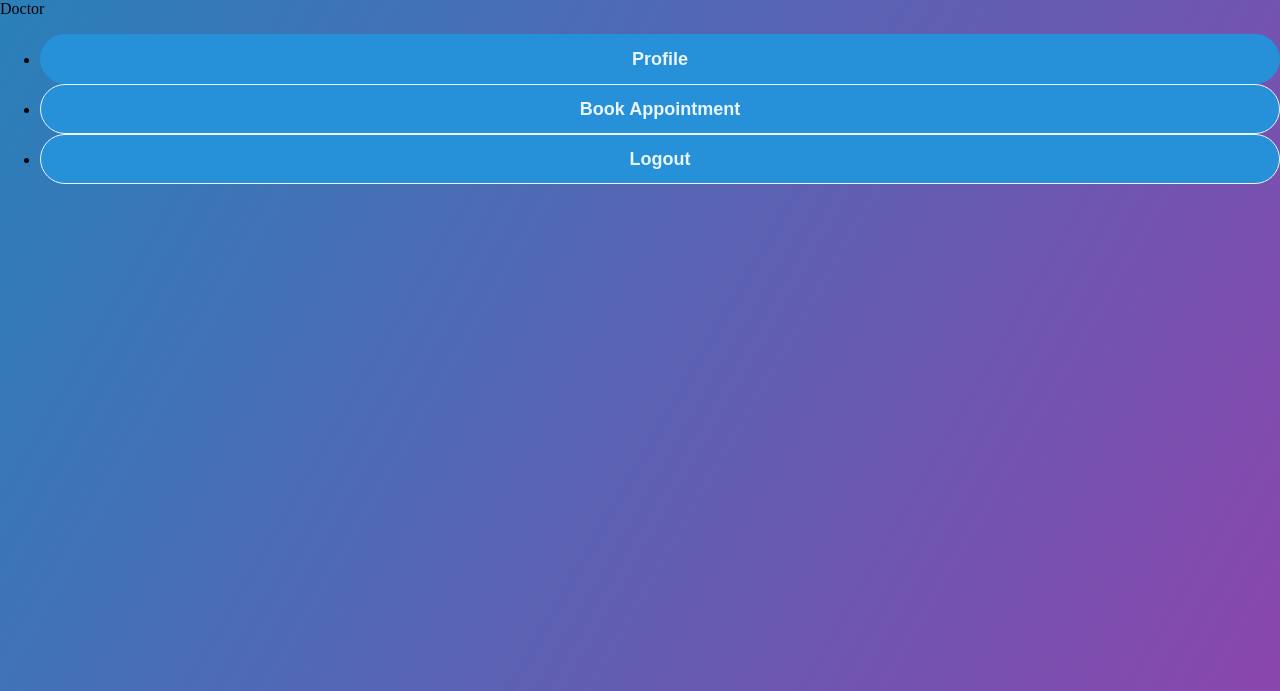
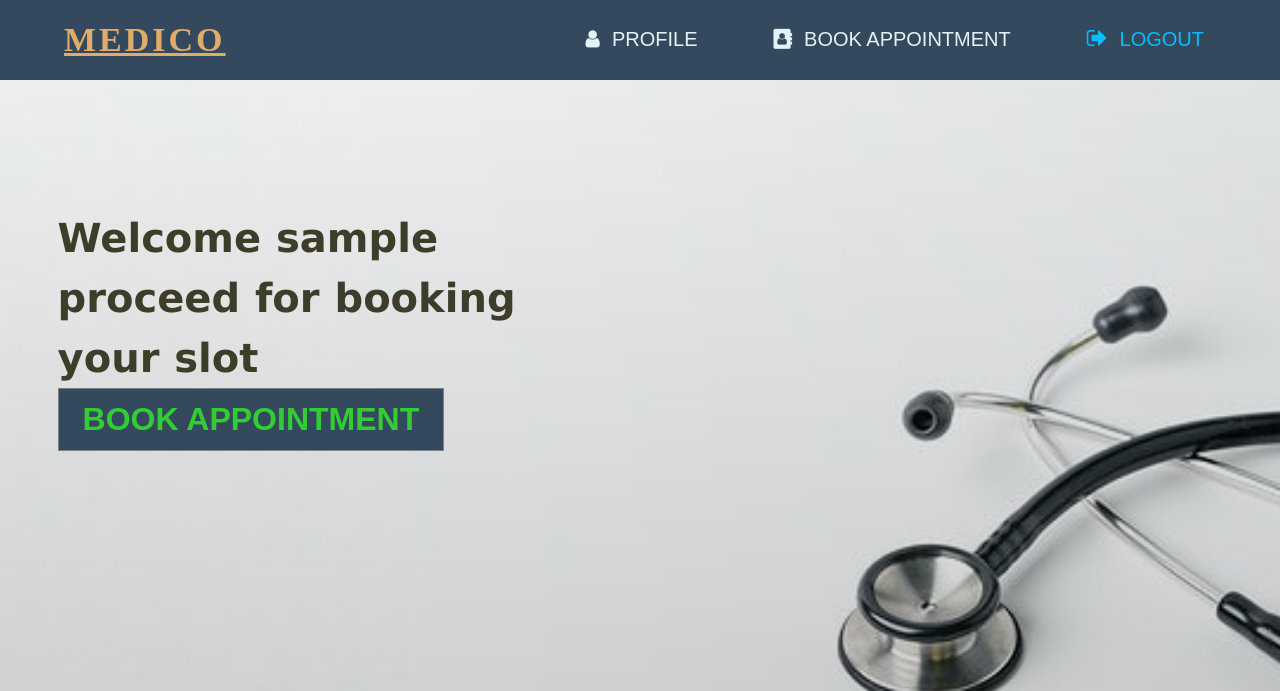
Before and after one commit to pratikpz18/Online-Medical-Consultation, a Flask app: page /home in a window 1280 px wide. Shown: the top 691 px of the page. Run offline with Flask 2, Linux system fonts and the light colour scheme; the visitor is signed in with stand-in values (Sample User, id 1); some libraries are stand-ins or nearby versions.

Commit message:
Update home.html

```diff
--- a/templates/home.html
+++ b/templates/home.html
@@ -1,26 +1,41 @@
 <!DOCTYPE html>
 <html>
 <head>
-	<!--
-	<title>Home - Online Medical Consultaion</title>
-	<meta name="viewport" content="width=device-width, initia-scale=1.0">
-	<link rel="stylesheet" type="text/css" href="try.css">
-	-->
+	<title>Home-Medico</title>
+	<meta name="viewport" content="width=device-width, initial-scale=1.0">
 	<meta charset="UTF-8">
-		<title> Login </title>
-		<link rel="stylesheet" type="text/css" href="{{ url_for('static', filename='style.css') }}">
-
+	<link rel="stylesheet" href="https://stackpath.bootstrapcdn.com/font-awesome/4.7.0/css/font-awesome.min.css">
+	<link rel="stylesheet" type="text/css" href="{{ url_for('static', filename='home.css') }}">
 </head>
 <body>
 	<nav>
-	<form action="{{url_for('home')}}" method ="POST">
-		<label class="logo">Doctor</lable>
-		<ul>
-			<li><input class="active" type="submit"8 name="profile_button" value="Profile"></li>
-			<li><input type="submit" name="bookappointment_button" value="Book Appointment"></li>
-			<li><input type="submit" name="logout_button" value="Logout"></li>
-		</ul>
-	</form>
+		<form action="{{url_for('home')}}" method ="POST">
+			<label class="logo"><a href="{{url_for('home')}}">Medico</a></label>
+			<ul class="nav">
+				<li><i class="fa fa-user" aria-hidden="true"></i><input type="submit" name="profile_button" value="Profile"></li>
+				<li><i class="fa fa-address-book" aria-hidden="true"></i><input type="submit" name="bookappointment_button" value="Book Appointment"></li>
+				<li><i class="fa fa-sign-out" aria-hidden="true"></i><input type="submit" name="logout_button" value="Logout"></li>
+			</ul>
+		</form>
+		<div class="hamburger">
+			<i class="fa fa-bars" aria-hidden="true"></i>
+		</div>
 	</nav>
+	<section>
+		<p class="text" style="font-family:verdana">Welcome <strong>{{session["username"]}}</strong> proceed for booking your slot</p>
+		<button><a href="{{url_for('bookappointment')}}">Book Appointment</a></button>
+	</section>
 </body>
+<script>
+	const navslide = () => {
+		const hamburger = document.querySelector(".hamburger");
+		const nav = document.querySelector(".nav");
+
+		hamburger.addEventListener('click', () => {
+			nav.classList.toggle("nav2");
+		 });
+	}
+
+	navslide();
+</script>
 </html>
```
